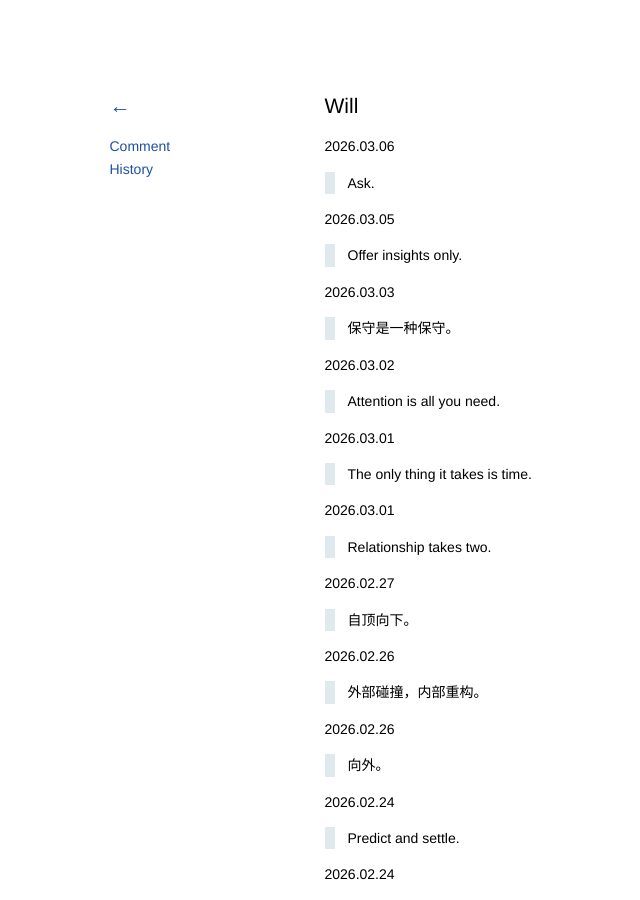
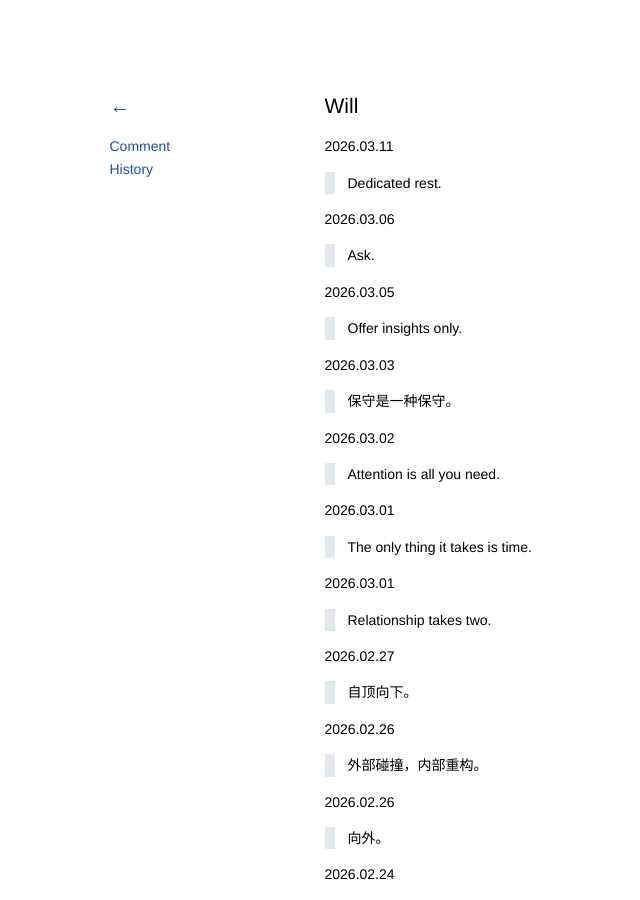
Before and after one commit to kidlj/awei, a Jekyll site: the page built from _wiki/will.md, in a window 1280 px wide and 900 px high. Shown: the whole window, without its empty margins (23-663 px from the left). Built offline with Jekyll 4.4.1, drawn with Linux system fonts in a browser that asks for light colours.

Commit message:
update will

```diff
--- a/_wiki/will.md
+++ b/_wiki/will.md
@@ -1,6 +1,10 @@
 ---
 title: Will
 ---
+
+2026.03.11
+
+> Dedicated rest.
 
 2026.03.06
 
```
